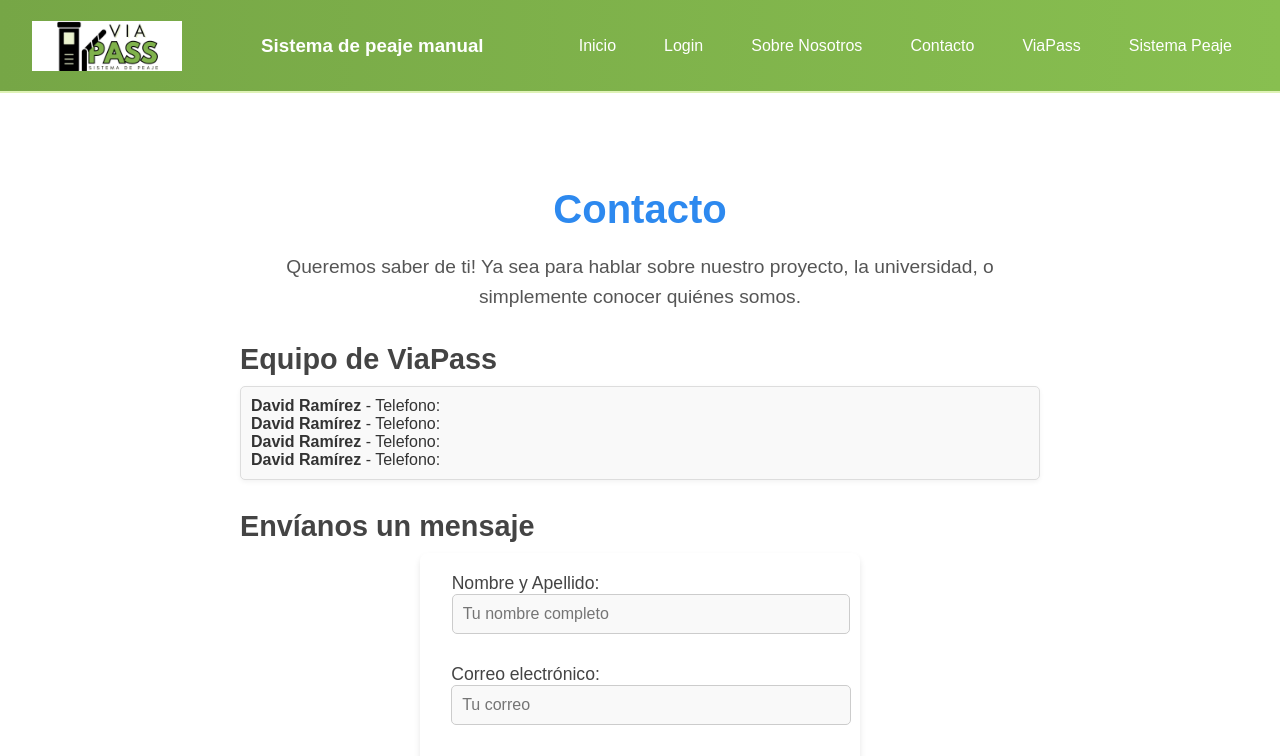
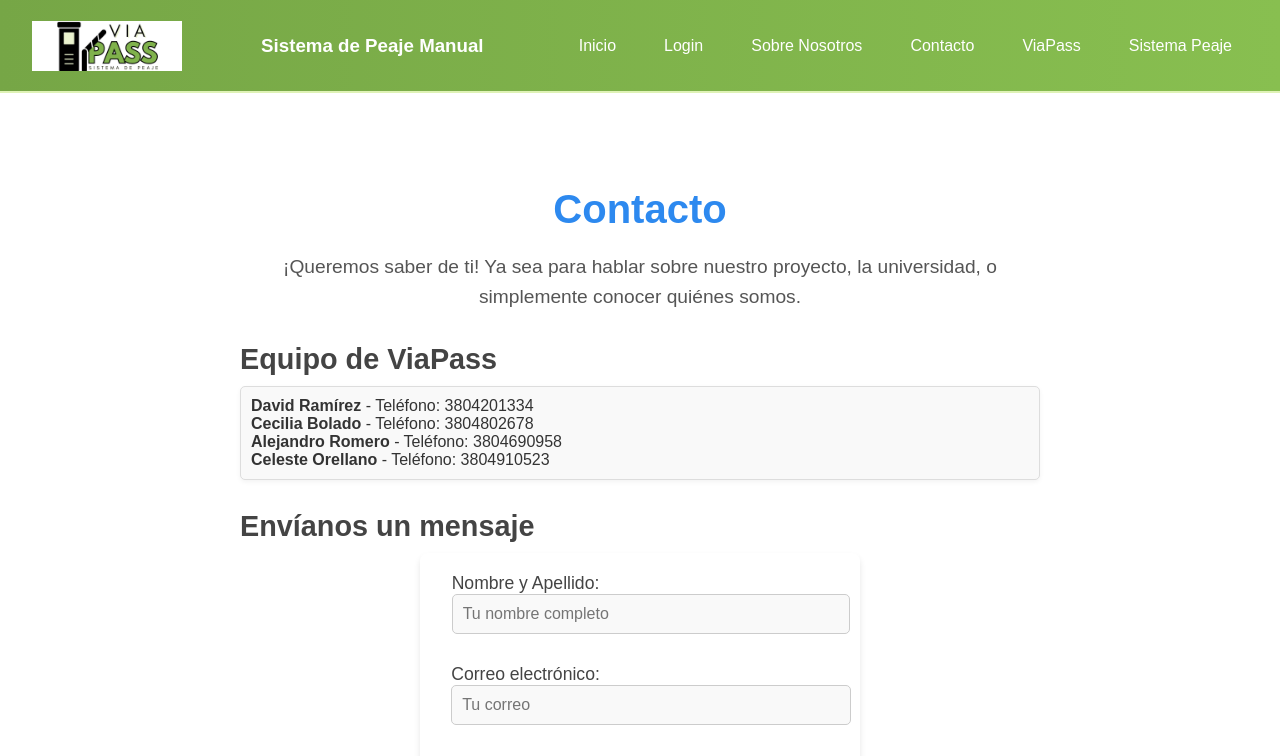
Before and after one commit to chavow5/dev-squad, a React (Vite) app in the folder React/: page /contacto in a window 1280 px wide. Shown: the top 756 px of the page. Built offline with nearby package versions, Linux system fonts and the light colour scheme.

Commit message:
Corregir ortografía y agregar contactos

```diff
--- a/React/src/components/Header.jsx
+++ b/React/src/components/Header.jsx
@@ -4,7 +4,7 @@ import { Link } from 'react-router-dom';
 const Header = () => (
   <header>
     <img src="./img/ViaPass_logo_horizontal.png" alt="logo" className="logo-ViaPass" style={{ width: "150px", height: "auto" }} />
-    <h3>Sistema de peaje manual</h3>
+    <h3>Sistema de Peaje Manual</h3>
     <nav className='header-nav'>
       <Link to="/">Inicio</Link>
       <Link to="/login">Login</Link>
--- a/React/src/pages/Contacto.jsx
+++ b/React/src/pages/Contacto.jsx
@@ -6,7 +6,7 @@ const Contacto = () => (
 
     <section className="contacto-info">
       <p className="contacto-description">
-        Queremos saber de ti! Ya sea para hablar sobre nuestro proyecto, la universidad, o simplemente conocer quiénes somos.
+        ¡Queremos saber de ti! Ya sea para hablar sobre nuestro proyecto, la universidad, o simplemente conocer quiénes somos.
       </p>
     </section>
 
@@ -14,16 +14,15 @@ const Contacto = () => (
       <h3 className="contacto-subtitle">Equipo de ViaPass</h3>
       <ul className="contacto-team-list">
         <ul className="contacto-team-member">
-        <strong>David Ramírez</strong> - Telefono: <br />
-        <strong>David Ramírez</strong> - Telefono: <br />
-        <strong>David Ramírez</strong> - Telefono: <br />
-        <strong>David Ramírez</strong> - Telefono: <br />
+        <strong>David Ramírez</strong> - Teléfono: 3804201334<br />
+        <strong>Cecilia Bolado</strong> - Teléfono: 3804802678 <br />
+        <strong>Alejandro Romero</strong> - Teléfono: 3804690958<br />
+        <strong>Celeste Orellano</strong> - Teléfono: 3804910523<br />
 
         </ul>
       </ul>
     </section>
 
-    {/* Formulario de contacto  - en caso de tener tiempo usar envio de email  */}
     <section className="contacto-form-section">
       <h3 className="contacto-subtitle">Envíanos un mensaje</h3>
       <form className="contacto-form">
--- a/React/src/pages/HomePage.jsx
+++ b/React/src/pages/HomePage.jsx
@@ -4,7 +4,7 @@ const HomePage = () => (
   <div className='homepage'>
     <h2>Trabajo Práctico Final de Laboratorio 4 - Sistema de Peaje</h2>
     <p>Trabajo Final de Laboratorio 4 de la Universidad Tecnológica Nacional (UTN), Facultad de La Rioja. El proyecto, desarrollado por el Grupo N° 8, con enfoque en la creación de un sistema de peaje, aplicando conocimientos de programación durante la Tencicatura en Programacion.</p>
-    <p>listado de Tarifas de peajes</p>
+    <p>Listado de Tarifas de peajes</p>
     <img src="./img/tarifa-peaje-viapass.png" alt="tarifa-peaje" className="homepage-tarifa-peaje" style={{ width: "400px", height: "auto" }} />
 
   </div>
--- a/React/src/pages/ViaPass.jsx
+++ b/React/src/pages/ViaPass.jsx
@@ -7,30 +7,29 @@ const ViaPass = () => (
     <h2 className="viapass-title">Sumate a ViaPass</h2>
 
     <section className="viapass-section">
-      <h3 className="viapass-subtitle">Sistema de peaje Electronico</h3>
-      <p className="viapass-description"> Ahorras hasta un 30% de descuento con , ahorrando tiempo y dinero </p>
+      <h3 className="viapass-subtitle">Sistema de Peaje Electrónico</h3>
+      <p className="viapass-description"> Ahorrás hasta un 30% de descuento con ViaPass. </p>
     </section>
 
     <section className="viapass-section">
-      <h3 className="viapass-subtitle">Como adquiero mi Viapass?</h3>
+      <h3 className="viapass-subtitle">¿Cómo adquiero mi ViaPass?</h3>
       <p className="viapass-description">
-        Si aun no estas registrado, podes crear una cuenta desde aqui
+        Si aún no estás registrado, podés crear una cuenta desde aquí:
       </p>
       <button type="button" className="contacto-form-button" onClick={() => alert("El boton no esta disponible")}>Registar</button>
 
       <p className="viapass-description">
-        Si ya tienes una cuenta podes ingresar desde aqui
+        Si ya tienes una cuenta podés ingresar desde aquí:
       </p>
       <button type="button" className="contacto-form-button" onClick={() => alert("El boton no esta disponible")}>Iniciar Sesion</button>
 
       <p className="viapass-description">
-        Carga la informacion de tu vehiculo y pagas cuando quieras con tu tarjeta
+        Carga la información de tu vehículo y pagás cuando quieras con tu tarjeta
       </p>
 
 
     </section>
 
-    {/* Imagen comentada, descomenta si deseas utilizarla */}
     {/* <img src="/img/tarifawpp.jpg" alt="Tarifa ViaPass" className="aboutus-image" /> */}
     </center>
   </div>
```
